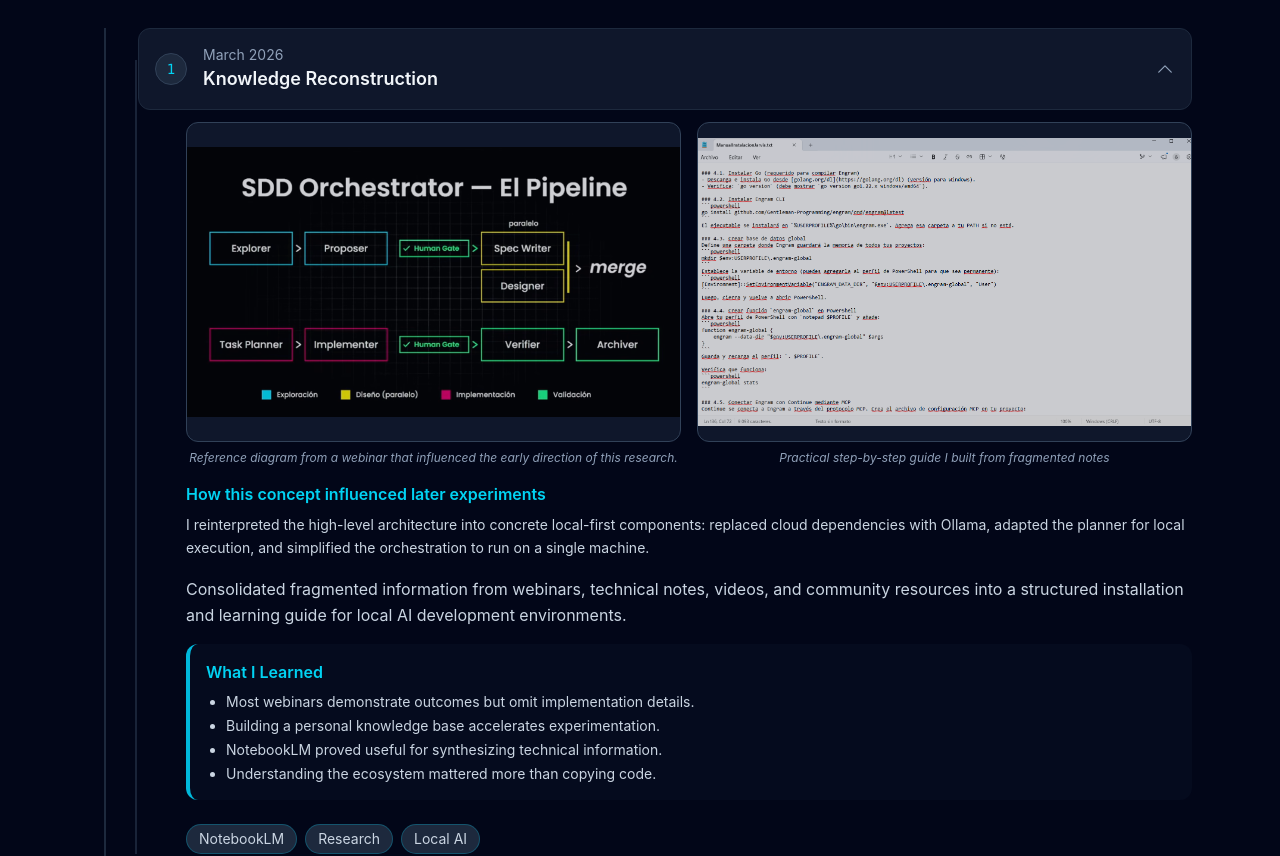
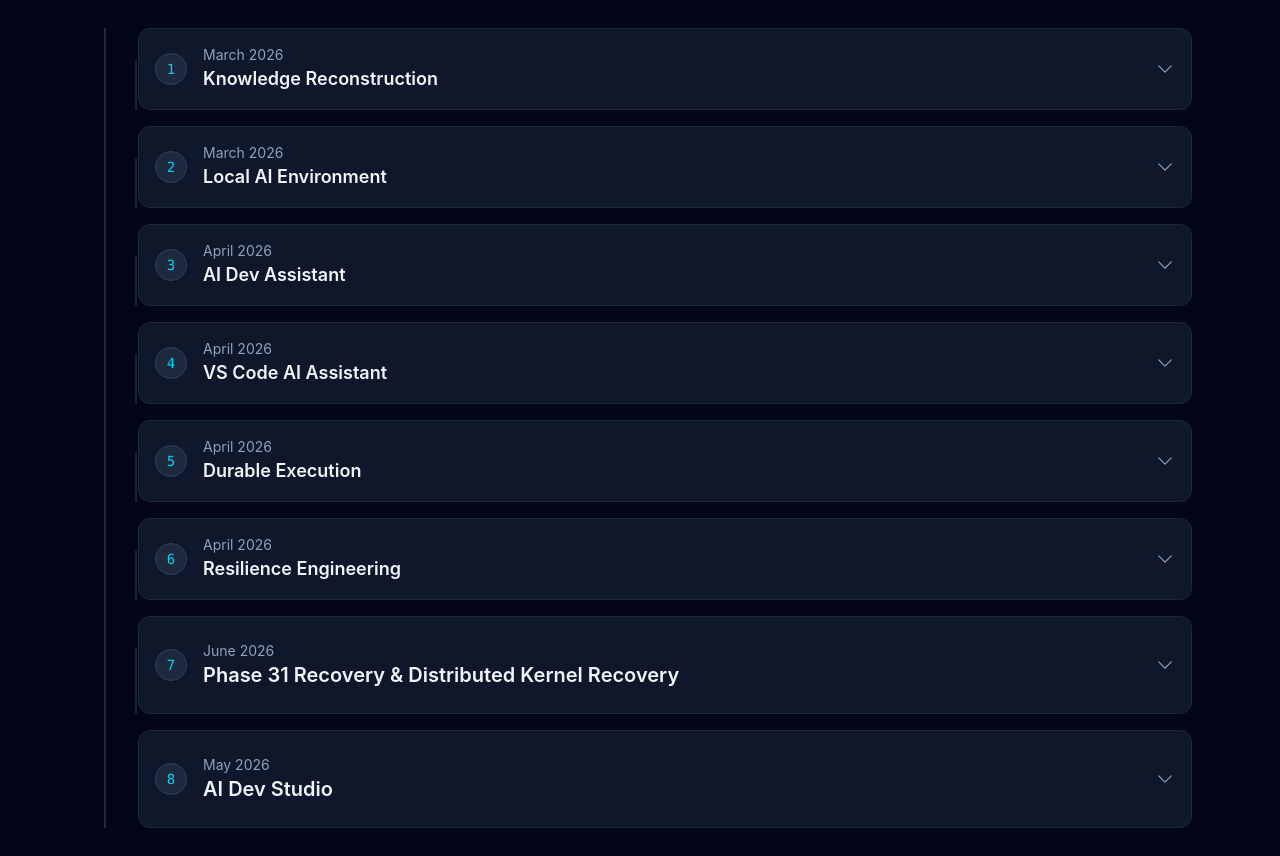
Before and after one commit to Chesza/chesza-portfolio, a React (Vite) app: page / in a window 1280 px wide. Shown: the part 2540-3396 px from the top of the page. Built offline with nearby package versions, Linux system fonts and the light colour scheme.

Commit message:
portfolio: gallery navigation and project storytelling

```diff
--- a/src/components/IResearchLab.tsx
+++ b/src/components/IResearchLab.tsx
@@ -342,7 +342,7 @@
 ];
 
 export default function AIResearchLab() {
-  const [openIndex, setOpenIndex] = useState<number>(0);
+  const [openIndex, setOpenIndex] = useState<number>(-1);
   const [lightboxIndex, setLightboxIndex] = useState<number | null>(null);
   const [currentPhaseImages, setCurrentPhaseImages] = useState<string[]>([]);
   const buttonRefs = useRef<(HTMLButtonElement | null)[]>([]);
@@ -352,7 +352,13 @@
     setOpenIndex(isOpening ? index : -1);
   };
 
+  const isFirstRender = useRef(true);
+
 useEffect(() => {
+  if (isFirstRender.current) {
+    isFirstRender.current = false;
+    return;
+  }
   if (openIndex !== -1 && buttonRefs.current[openIndex]) {
     buttonRefs.current[openIndex]?.scrollIntoView({
       behavior: 'smooth',
```
Lines whose indentation alone changed are shown as unchanged.
